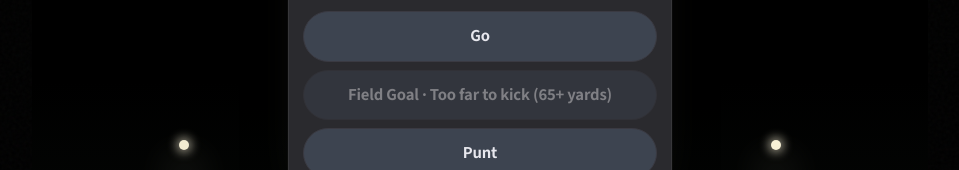
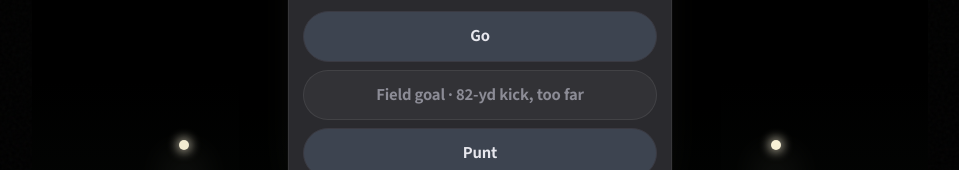
Before and after one commit to nmpy7knjd8-code/nfl-analytics-simulator, a Next.js app in the folder frontend/: page /quiz in a window 1280 px wide. Shown: the part 230-400 px from the top of the page, without its empty margins (160-1119 px from the left). Built offline with nearby package versions, Linux system fonts and the light colour scheme.

Commit message:
Recheck 2054: close call headline 'Close call · ½ point' with neutral ½ chip (P2-F), drop .quiz-score-note (P3-A), real FG distance on button and reveal in sans/sentence case (P3-B), dim fill/border only on out-of-range FG, readable text (P3-C)

```diff
--- a/frontend/app/globals.css
+++ b/frontend/app/globals.css
@@ -1533,12 +1533,18 @@ body:has(.quiz-page) .app-nav-item.is-current {
 .not-found-links a:hover .not-found-label { color: var(--nf-accent); }
 
 /* Recheck P1-D: an out-of-range field goal stays as a disabled row. */
-.quiz-choice.is-off, .quiz-value.is-off { opacity: 0.45; cursor: not-allowed; }
+/* Recheck 2054 P3-C: no opacity; dim only fill and border, keep the reason readable (quiz card is dark on every theme). */
+.quiz-choice.is-off, .quiz-value.is-off { opacity: 1; cursor: not-allowed; background: rgba(255, 255, 255, 0.04); border-color: rgba(255, 255, 255, 0.08); color: #8c8c96; }
+.quiz-value-off { font-family: var(--font-body); }
+/* #8c8c96 is 3.8:1 on the lighter reveal rows (#333336), so they use #a1a1aa (4.9:1). */
+.quiz-value.is-off, .quiz-value.is-off .quiz-value-off { color: #a1a1aa; }
 /* Recheck P2-D: close call = neutral white outline on the pick, dashed on the other close option (no gold, no red). */
 .quiz-result.is-near_tie { color: #f0f0f4; }
 .quiz-reveal:has(.quiz-result.is-near_tie) .quiz-value.is-picked { outline: 1.5px solid #f0f0f4; }
 .quiz-value.is-close { outline: 1px dashed rgba(240, 240, 244, 0.7); }
-.quiz-score-note { margin: -0.25rem 0 0.5rem; font-size: 0.875rem; color: #b4b4bc; }
+/* Recheck 2054 P2-F: "Close call · ½ point", neutral, the ½ in a chip. */
+.quiz-half { font-weight: 500; color: #c8c8d0; }
+.quiz-half-chip { display: inline-flex; align-items: center; justify-content: center; min-width: 1.6em; padding: 0 0.35em; border: 1px solid #c8c8d0; border-radius: 999px; font-size: 0.8em; line-height: 1.4; }
 /* H6: paused 4th-down checker page. */
 .decide-page .empty-state { display: grid; gap: 0.75rem; padding: 1.5rem 1rem; border: 1px solid var(--color-divider, #2a2a30); border-radius: 12px; }
 .decide-page .empty-state .btn { min-height: 48px; }
--- a/frontend/components/QuizGame.tsx
+++ b/frontend/components/QuizGame.tsx
@@ -17,7 +17,7 @@ import {
   type SessionStats,
 } from "../lib/quiz";
 import { CLOSE_LABEL } from "../lib/labels";
-import { ALL_CHOICES, FG_OUT_OF_RANGE, closeCallWhy } from "../lib/closeCall";
+import { ALL_CHOICES, closeCallWhy, fgTooFarButton, fgTooFarReveal } from "../lib/closeCall";
 
 const DOING_WORD: Record<QuizChoice, string> = { go: "going for it", fg: "field goal", punt: "punting" };
 
@@ -135,7 +135,7 @@ export function QuizGame() {
                       className={`quiz-choice${active ? " is-selected" : ""}${off ? " is-off" : ""}`}
                       onClick={off ? undefined : () => pick(id)}
                     >
-                      {off ? `${CHOICE_LABELS[id]} · ${FG_OUT_OF_RANGE}` : CHOICE_LABELS[id]}
+                      {off ? fgTooFarButton(item.situation) : CHOICE_LABELS[id]}
                     </button>
                   );
                 })}
@@ -151,14 +151,18 @@ export function QuizGame() {
             <div className="quiz-card-actions quiz-reveal">
               <p className={`quiz-result is-${scored.result}`}>
                 {resultLabel(scored.result)}
+                {scored.result === "near_tie" ? (
+                  <span className="quiz-half"> · <span className="quiz-half-chip">½</span> point</span>
+                ) : null}
               </p>
               <ul className="quiz-values">
                 {ALL_CHOICES.map((id) => {
                   const v = scored.values[id];
                   const off = !availableChoices(item).includes(id);
                   const close = scored.result === "near_tie" && !off && selected !== id && closeCallWhy(item).toLowerCase().includes(DOING_WORD[id]);
+                  // P2-F: on a close call the solid outline marks only your pick, never "recommended".
                   const rec =
-                    !scored.inconclusive && scored.recommendation === id;
+                    !scored.inconclusive && scored.result !== "near_tie" && scored.recommendation === id;
                   const isPicked = selected === id;
                   return (
                     <li
@@ -166,12 +170,11 @@ export function QuizGame() {
                       className={`quiz-value${rec ? " is-rec" : ""}${isPicked ? " is-picked" : ""}${off ? " is-off" : ""}${close ? " is-close" : ""}`}
                     >
                       <span>{CHOICE_LABELS[id]}</span>
-                      <span className="quiz-value-pct">{off ? "Out of range" : `${item.situation.posteam} ${pct(v)}`}</span>
+                      {off ? <span className="quiz-value-off">{fgTooFarReveal(item.situation)}</span> : <span className="quiz-value-pct">{`${item.situation.posteam} ${pct(v)}`}</span>}
                     </li>
                   );
                 })}
               </ul>
-              {scored.result === "near_tie" ? <p className="quiz-score-note">A close call is worth ½.</p> : null}
               <p className="quiz-why">{scored.result === "near_tie" ? closeCallWhy(item) : scored.layman_why}</p>
               {item.historical_action ? (
                 <p className="quiz-hist">
--- a/frontend/lib/closeCall.ts
+++ b/frontend/lib/closeCall.ts
@@ -1,7 +1,13 @@
-import { availableChoices, MAX_FG_YARDS, type QuizChoice, type QuizReveal, type QuizSituation } from "./quiz";
+import { availableChoices, fieldGoalYards, type QuizChoice, type QuizReveal, type QuizSituation } from "./quiz";
 
-/** Recheck P1-D: the label for a field goal that's out of range (a disabled row, never credited). */
-export const FG_OUT_OF_RANGE = `Too far to kick (${MAX_FG_YARDS + 1}+ yards)`;
+/** Recheck 2054 P3-B: an out-of-range field goal names this kick's real distance (yardline + 18), not the cutoff. */
+export function fgTooFarButton(s: Pick<QuizSituation, "yardline_100">): string {
+  return `Field goal · ${fieldGoalYards(s)}-yd kick, too far`;
+}
+export function fgTooFarReveal(s: Pick<QuizSituation, "yardline_100">): string {
+  return `Too far (${fieldGoalYards(s)} yd)`;
+}
+
 export const ALL_CHOICES: QuizChoice[] = ["go", "fg", "punt"];
 
 const DOING: Record<QuizChoice, string> = { go: "going for it", fg: "kicking a field goal", punt: "punting" };
--- a/frontend/lib/quiz.ts
+++ b/frontend/lib/quiz.ts
@@ -82,7 +82,7 @@ export const QUIZ_ITEMS: QuizItem[] = QUIZ_PACK.items;
 
 export const CHOICE_LABELS: Record<QuizChoice, string> = {
   go: "Go",
-  fg: "Field Goal",
+  fg: "Field goal",
   punt: "Punt",
 };
 
```
Also changed, not shown: 1 other file (tests, documents, lock files or other folders).
